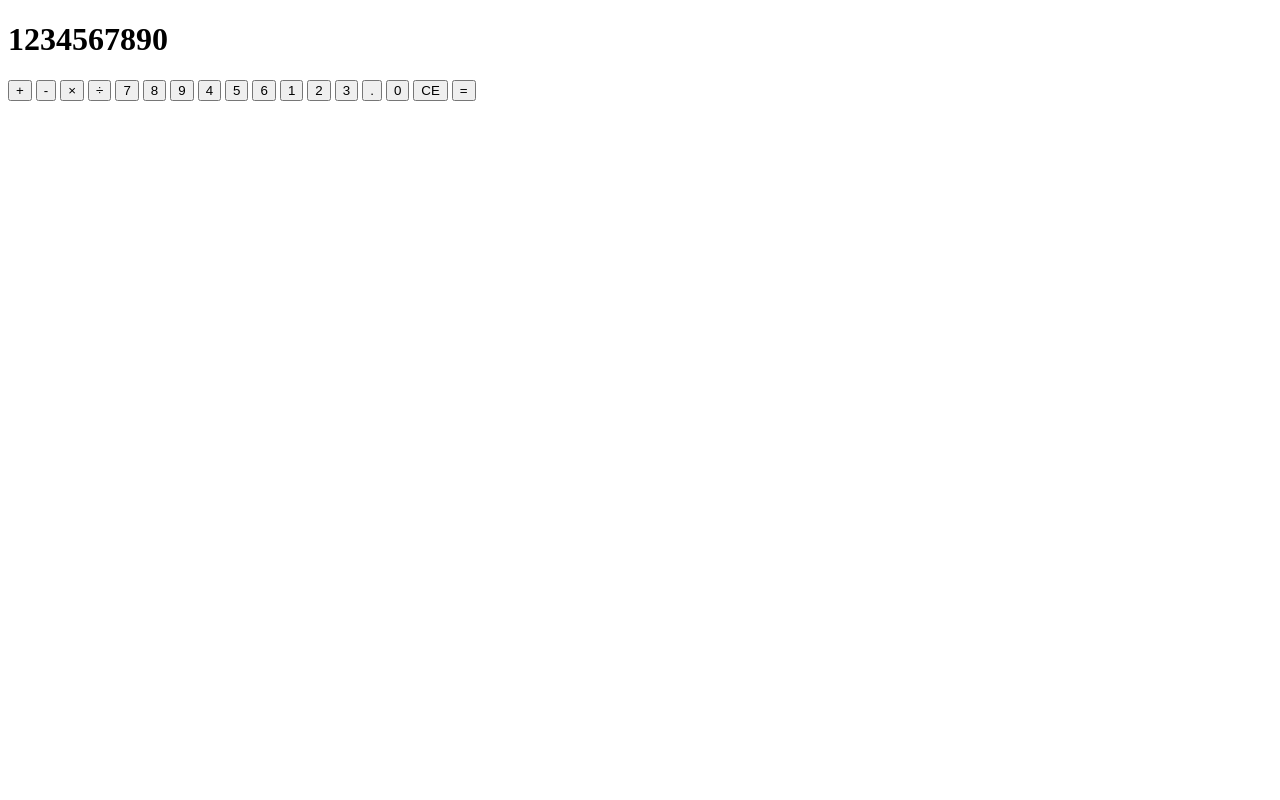
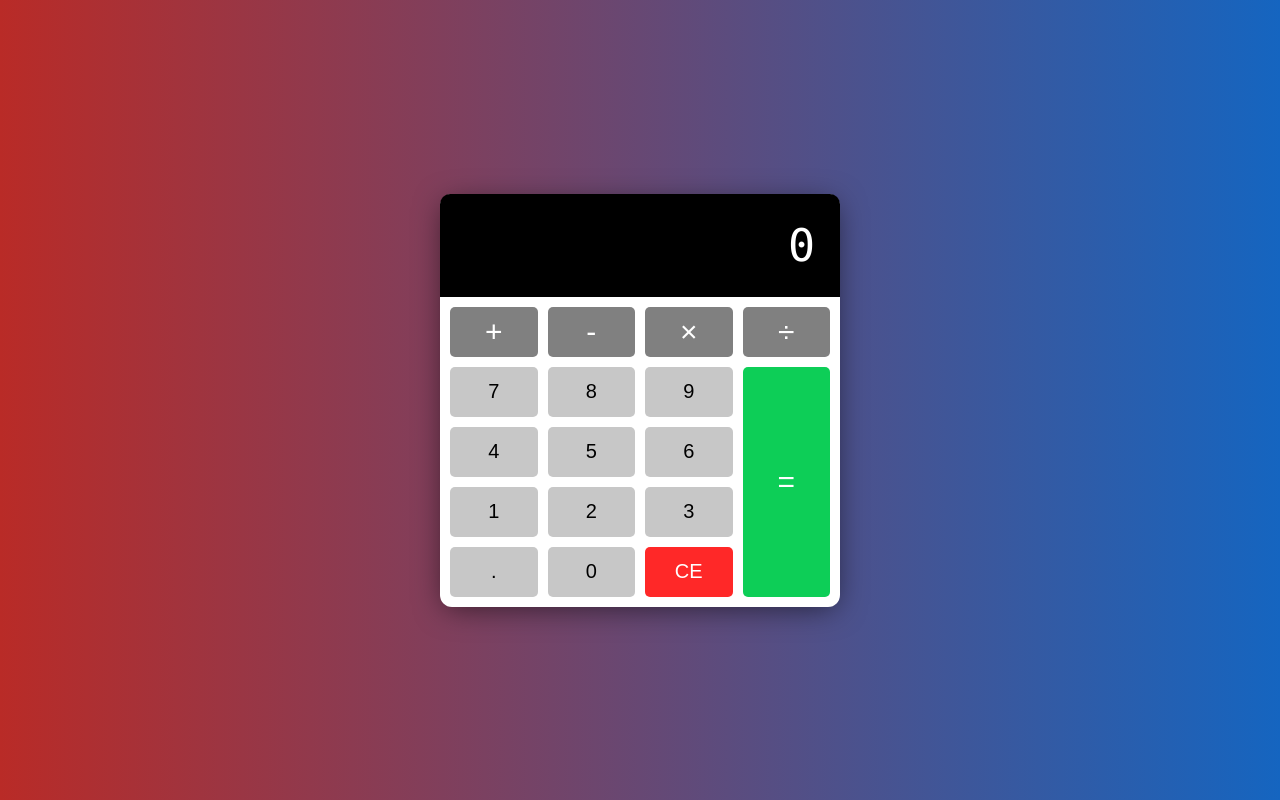
Before and after one commit to abudiab/Simple-Calculator, a plain HTML site: page index.html in a window 1280 px wide. Drawn offline with Linux system fonts and the light colour scheme.

Commit message:
added styles and some event listeners to the buttons and made the display work

```diff
--- a/index.html
+++ b/index.html
@@ -8,11 +8,13 @@
     <title>Calculator</title>
   </head>
   <body>
+    <!-- Container -->
+    <div class="container">
       <!-- Calculator -->
       <div class="calculator">
         <!-- Display -->
         <div class="calculator-display">
-        <h1>1234567890</h1>
+          <h1>0</h1>
         </div>
         <!-- Buttons -->
         <div class="calculator-buttons">
@@ -35,7 +37,7 @@
           <button class="equal-sign operator" value="=">=</button>
         </div>
       </div>
-
+    </div>
     <!-- Script -->
     <script src="script.js"></script>
   </body>
--- a/script.js
+++ b/script.js
@@ -0,0 +1,21 @@
+const calculatorDisplay = document.querySelector("h1");
+const inputBtns = document.querySelectorAll("button");
+const clearBtn = document.getElementById("clear-btn");
+
+const sendNumberValue = (number) => {
+  // If the current display value is 0, replace it, if not add number
+  const displayValue = calculatorDisplay.textContent;
+  calculatorDisplay.textContent =
+    displayValue === "0" ? number : displayValue + number;
+};
+
+// Add Event Listeners for numbers, operators, decimal buttons
+inputBtns.forEach((inputBtn) => {
+  if (inputBtn.classList.length === 0) {
+    inputBtn.addEventListener("click", () => sendNumberValue(inputBtn.value));
+  } else if (inputBtn.classList.contains("operator")) {
+    inputBtn.addEventListener("click", () => sendNumberValue(inputBtn.value));
+  } else if (inputBtn.classList.contains("decimal")) {
+    inputBtn.addEventListener("click", () => sendNumberValue(inputBtn.value));
+  }
+});
--- a/style.css
+++ b/style.css
@@ -0,0 +1,118 @@
+*,
+html {
+  box-sizing: border-box;
+  margin: 0;
+  padding: 0;
+}
+
+body {
+  background: linear-gradient(to right, #b92b27, #1565c0);
+}
+
+.container {
+  min-height: 100vh;
+  display: flex;
+  justify-content: center;
+  align-items: center;
+}
+
+.calculator {
+  background: white;
+  width: 400px;
+  border-radius: 12px;
+  box-shadow: 0 5px 30px -5px rgba(0, 0, 0, 0.6);
+}
+
+/* Display */
+.calculator-display {
+  background: black;
+  color: white;
+  display: flex;
+  align-items: center;
+  justify-content: flex-end;
+  border-radius: 10px 10px 0 0;
+}
+
+.calculator h1 {
+  padding: 25px;
+  font-size: 45px;
+  font-family: "Lucida Console", sans-serif;
+  font-weight: 100;
+  overflow-x: auto;
+}
+
+/* Custom Scrollbar */
+
+::-webkit-scrollbar {
+  width: 10px;
+}
+
+::-webkit-scrollbar-track {
+  background: #f1f1f1;
+}
+
+::-webkit-scrollbar-thumb {
+  background: #888;
+}
+
+::-webkit-scrollbar-thumb:hover {
+  background: #555;
+}
+
+/* Buttons */
+.calculator-buttons {
+  display: grid;
+  grid-template-columns: repeat(4, 1fr);
+  grid-gap: 10px;
+  padding: 10px;
+}
+
+button {
+  min-height: 50px;
+  font-size: 20px;
+  font-weight: 100;
+  border: none;
+  border-radius: 5px;
+  cursor: pointer;
+  background: rgb(199, 199, 199);
+}
+
+button:hover {
+  filter: brightness(110%);
+}
+
+button:active {
+  transform: translateY(1px);
+}
+
+button:focus {
+  outline: none;
+}
+
+.operator {
+  background: grey;
+  color: white;
+  font-size: 30px;
+}
+
+.clear {
+  background: rgb(255, 40, 40);
+  color: white;
+}
+
+.clear:hover {
+  filter: brightness(90%);
+}
+
+.equal-sign {
+  grid-column: -2;
+  grid-row: 2 / span 4;
+  background: rgb(13, 206, 87);
+}
+
+/* Media query: large smartphone (vertical) */
+@media screen and (max-width: 600px) {
+  .calculator {
+    width: 95%;
+  }
+}
```
Lines whose indentation alone changed are shown as unchanged.
